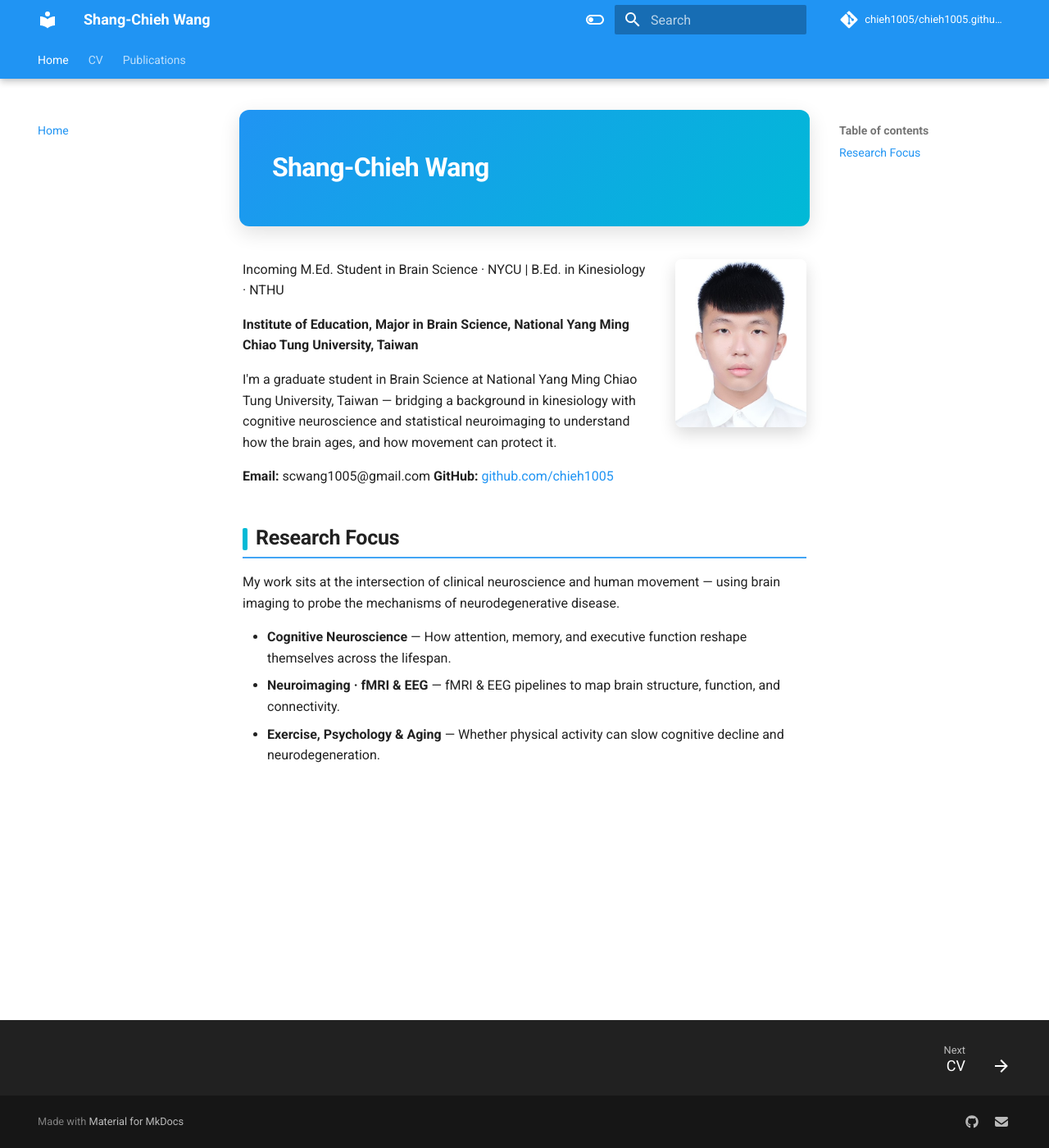
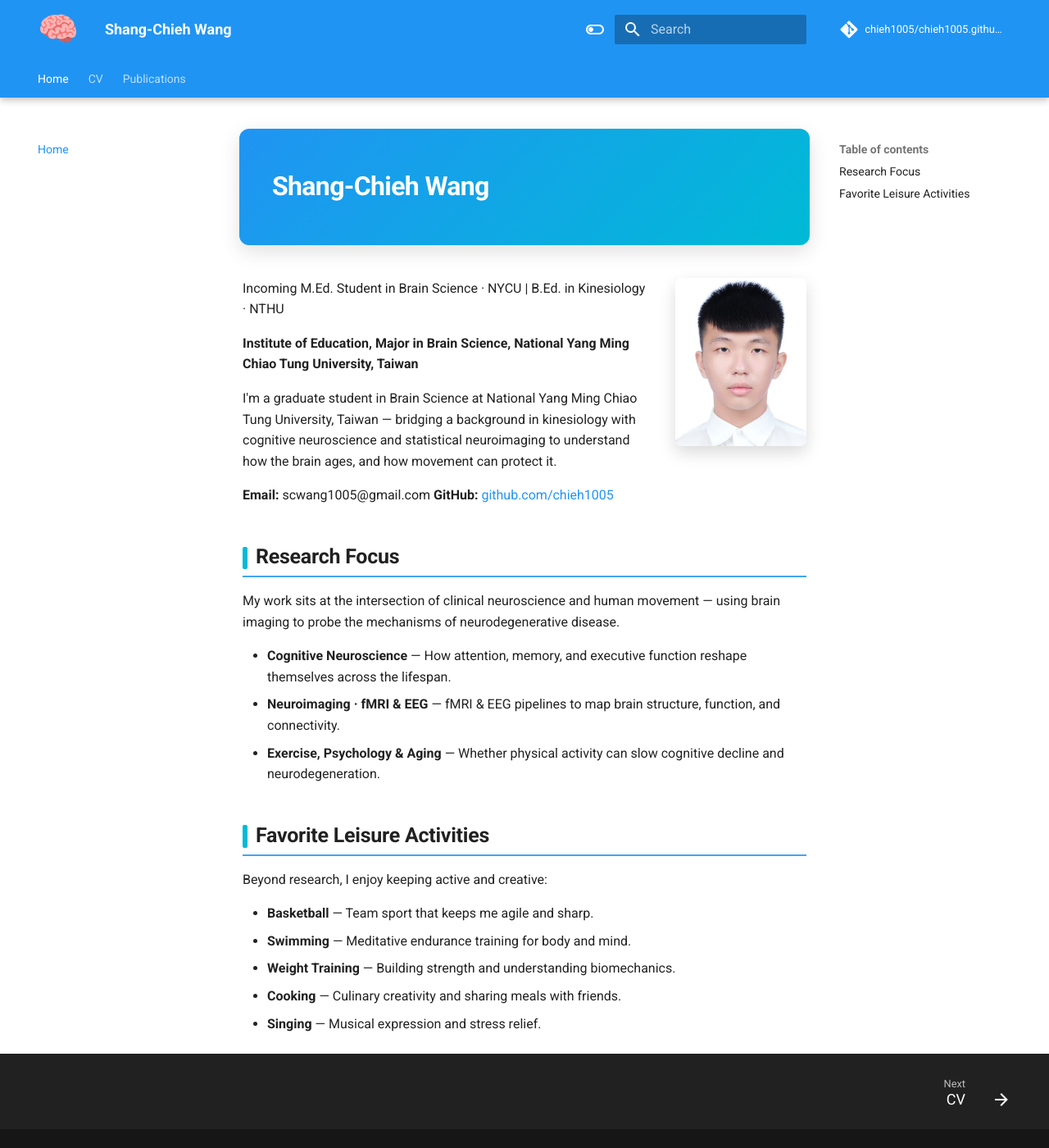
Before and after one commit to chieh1005/chieh1005.github.io, an MkDocs documentation site: the page built from docs/index.md, in a window 1280 px wide and 1400 px high. Shown: the whole window at 82% size. Built offline with MkDocs 1.6.1 and Material for MkDocs 9.7.7, drawn with Linux system fonts in a browser that asks for light colours; comment, search, counter and statistics services are not loaded.

Commit message:
feat: add brain emoji logo; add favorite leisure activities section to homepage

```diff
--- a/docs/index.md
+++ b/docs/index.md
@@ -18,3 +18,13 @@ My work sits at the intersection of clinical neuroscience and human movement —
 - **Cognitive Neuroscience** — How attention, memory, and executive function reshape themselves across the lifespan.
 - **Neuroimaging · fMRI & EEG** — fMRI & EEG pipelines to map brain structure, function, and connectivity.
 - **Exercise, Psychology & Aging** — Whether physical activity can slow cognitive decline and neurodegeneration.
+
+## Favorite Leisure Activities
+
+Beyond research, I enjoy keeping active and creative:
+
+- **Basketball** — Team sport that keeps me agile and sharp.
+- **Swimming** — Meditative endurance training for body and mind.
+- **Weight Training** — Building strength and understanding biomechanics.
+- **Cooking** — Culinary creativity and sharing meals with friends.
+- **Singing** — Musical expression and stress relief.
--- a/docs/stylesheets/extra.css
+++ b/docs/stylesheets/extra.css
@@ -1,3 +1,18 @@
+/* ===== 大腦 Emoji Logo ===== */
+.md-header__button.md-logo {
+  font-size: 1.5rem;
+}
+
+.md-header__button.md-logo::before {
+  content: "🧠";
+  font-size: 2rem;
+  vertical-align: middle;
+}
+
+.md-header__button.md-logo svg {
+  display: none;
+}
+
 /* ===== 經典藍 (PANTONE 19-4052) 色彩配置 ===== */
 :root {
   --md-primary-fg-color: #0F4C81;
```
Also changed, not shown: docs/index.zh.md (+10 -0 lines), site/index.html, site/index.zh/index.html, site/search/search_index.json, site/sitemap.xml, site/stylesheets/extra.css, 1 other file.
